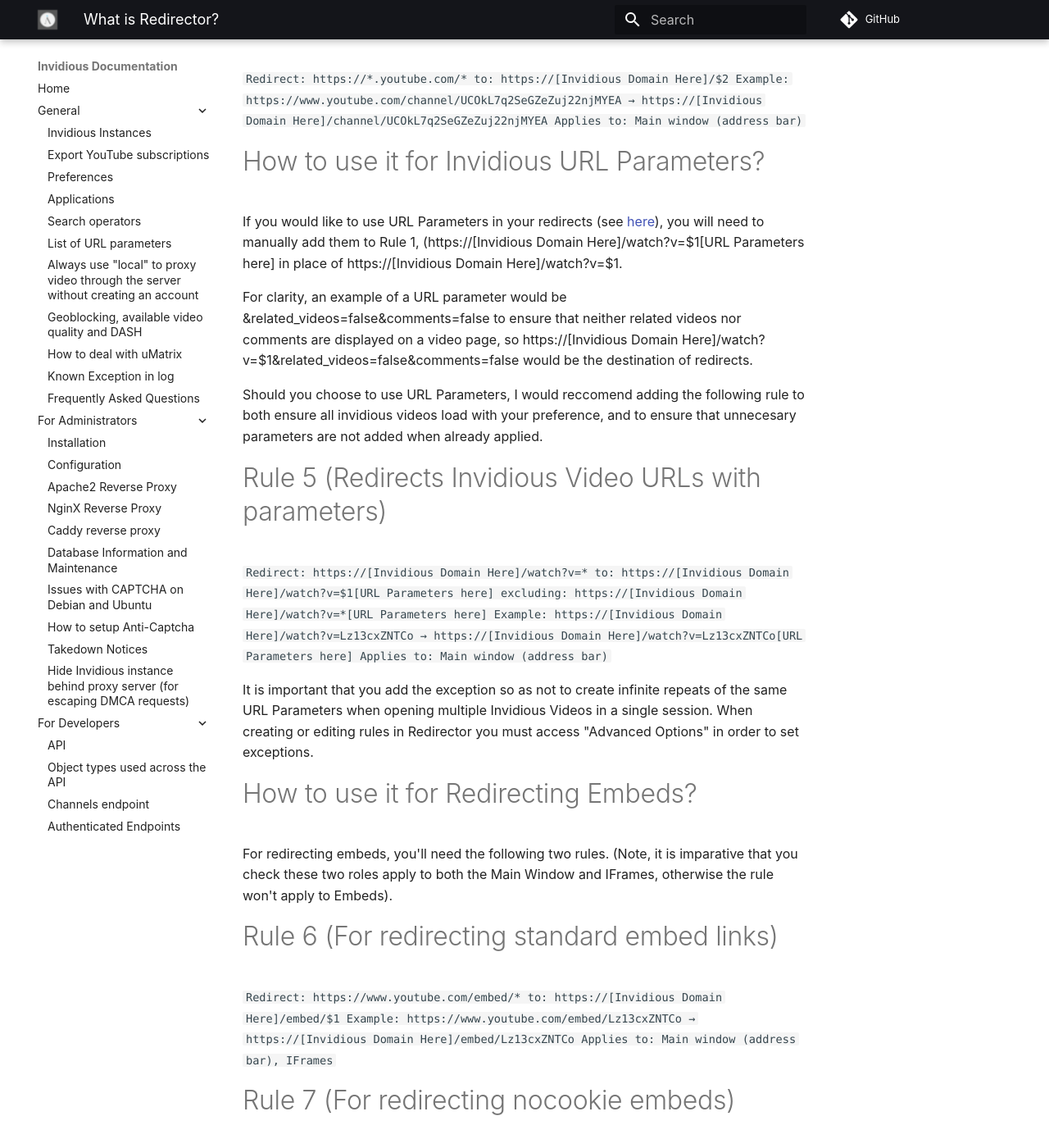
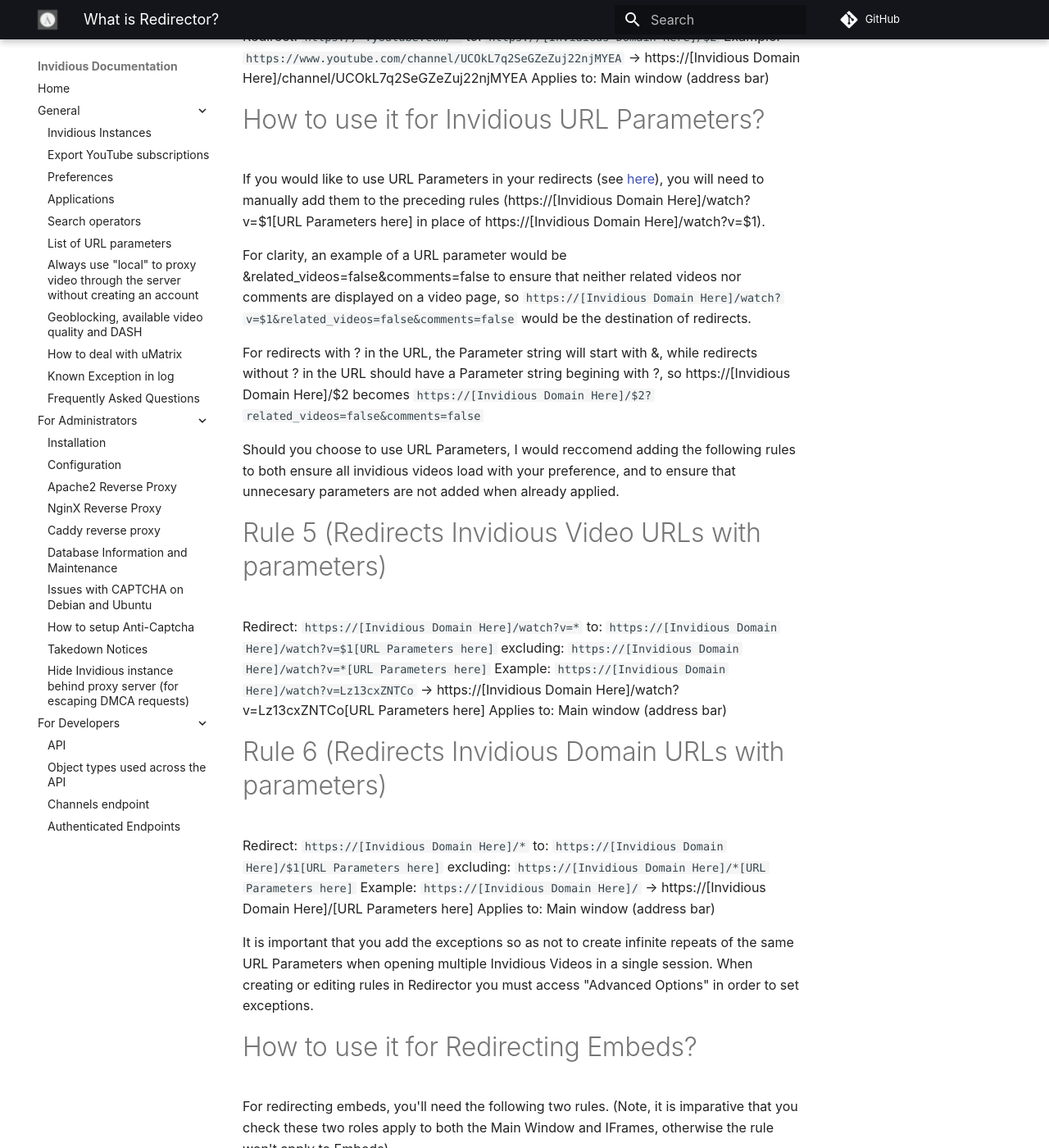
Before and after one commit to iv-org/documentation, an MkDocs documentation site: the page built from docs/redirector-setup.md, in a window 1280 px wide and 1400 px high, scrolled down 1301 px. Shown: the whole window at 82% size. Built offline with MkDocs 1.6.1 and Material for MkDocs 9.7.7, drawn with Linux system fonts in a browser that asks for light colours; comment, search, counter and statistics services are not loaded; some of the changed text lies outside the part shown.

Commit message:
I think I did the formatting right. Also...
I added an additional rule for redirecting Invidious URLs that aren't video players, so that it's easier to enforce sitewide preferences like theme and language.

````diff
--- a/docs/redirector-setup.md
+++ b/docs/redirector-setup.md
@@ -12,68 +12,78 @@
 
 # Rule 1 (Redirect Video URLs)
 
-`Redirect https://*youtube.com/watch?*v=*
- to: https://[Invidious Domain Here]/watch?$2v=$3
- Example: https://www.youtube.com/watch?v=Lz13cxZNTCo → https://[Invidious Domain Here]/watch?v=Lz13cxZNTCo
- Applies to: Main window (address bar)Redirect: https://youtu.be/*`
+Redirect ```https://*youtube.com/watch?*v=*```
+ to: ```https://[Invidious Domain Here]/watch?$2v=$3```
+ Example: ```https://www.youtube.com/watch?v=Lz13cxZNTCo``` → https://[Invidious Domain Here]/watch?v=Lz13cxZNTCo
+ Applies to: Main window (address bar)
 
 # Rule 2 (Redirects the youtu.be domain, typically accociated with URLs generated by the "Share" button)
 
-`Redirect: https://youtu.be/*
-to: https://[Invidious Domain Here]/watch?v=$1
-Example: https://youtu.be/Ae5yV4p7uh8?t=35 → https://[Invidious Domain Here]/watch?v=Ae5yV4p7uh8?t=35
-Applies to: Main window (address bar)`
+Redirect: ```https://youtu.be/*```
+to: ```https://[Invidious Domain Here]/watch?v=$1```
+Example: ```https://youtu.be/Ae5yV4p7uh8?t=35``` → https://[Invidious Domain Here]/watch?v=Ae5yV4p7uh8?t=35
+Applies to: Main window (address bar)
 
 # Rule 3 (Redirects Search Results, useful for those who use DDG bangs or search extensions to search YouTube and would like those properly redirected to Invidious)
 
-`Redirect: https://www.youtube.com/results?search_query=*&page
-to: https://[Invidious Domain Here]/search?q=$1
-Example: https://www.youtube.com/results?search_query=Smash+Bros+Trailer&page → https://[Invidious Domain Here]/search?q=Smash+Bros+Trailer
-Applies to: Main window (address bar)`
+Redirect: ```https://www.youtube.com/results?search_query=*&page```
+to: ```https://[Invidious Domain Here]/search?q=$1```
+Example: ```https://www.youtube.com/results?search_query=Smash+Bros+Trailer&page``` → https://[Invidious Domain Here]/search?q=Smash+Bros+Trailer
+Applies to: Main window (address bar)
 
 
 # Rule 4 (Redirects the YouTube Domain itself, IE: channel pages and the homepage)
 
-`Redirect: https://*.youtube.com/*
-to: https://[Invidious Domain Here]/$2
-Example: https://www.youtube.com/channel/UCOkL7q2SeGZeZuj22njMYEA → https://[Invidious Domain Here]/channel/UCOkL7q2SeGZeZuj22njMYEA
-Applies to: Main window (address bar)`
+Redirect: ```https://*.youtube.com/*```
+to: ```https://[Invidious Domain Here]/$2```
+Example: ```https://www.youtube.com/channel/UCOkL7q2SeGZeZuj22njMYEA``` → https://[Invidious Domain Here]/channel/UCOkL7q2SeGZeZuj22njMYEA
+Applies to: Main window (address bar)
 
 # How to use it for Invidious URL Parameters?
 
-If you would like to use URL Parameters in your redirects (see [here](https://github.com/cloudrac3r/invidious-documentation/blob/master/List-of-URL-parameters.md)), you will need to manually add them to Rule 1, (https://[Invidious Domain Here]/watch?v=$1[URL Parameters here] in place of https://[Invidious Domain Here]/watch?v=$1.
+If you would like to use URL Parameters in your redirects (see [here](https://github.com/cloudrac3r/invidious-documentation/blob/master/List-of-URL-parameters.md)), you will need to manually add them to the preceding rules (https://[Invidious Domain Here]/watch?v=$1[URL Parameters here] in place of https://[Invidious Domain Here]/watch?v=$1).
 
-For clarity, an example of a URL parameter would be &related_videos=false&comments=false to ensure that neither related videos nor comments are displayed on a video page, so https://[Invidious Domain Here]/watch?v=$1&related_videos=false&comments=false would be the destination of redirects.
+For clarity, an example of a URL parameter would be &related_videos=false&comments=false to ensure that neither related videos nor comments are displayed on a video page, so ```https://[Invidious Domain Here]/watch?v=$1&related_videos=false&comments=false``` would be the destination of redirects.
 
-Should you choose to use URL Parameters, I would reccomend adding the following rule to both ensure all invidious videos load with your preference, and to ensure that unnecesary parameters are not added when already applied.
+For redirects with ? in the URL, the Parameter string will start with &, while redirects without ? in the URL should have a Parameter string begining with ?, so https://[Invidious Domain Here]/$2 becomes ```https://[Invidious Domain Here]/$2?related_videos=false&comments=false```
+
+Should you choose to use URL Parameters, I would reccomend adding the following rules to both ensure all invidious videos load with your preference, and to ensure that unnecesary parameters are not added when already applied.
 
 # Rule 5 (Redirects Invidious Video URLs with parameters)
 
-`Redirect: https://[Invidious Domain Here]/watch?v=*
-to: https://[Invidious Domain Here]/watch?v=$1[URL Parameters here]
-excluding: https://[Invidious Domain Here]/watch?v=*[URL Parameters here]
-Example: https://[Invidious Domain Here]/watch?v=Lz13cxZNTCo → https://[Invidious Domain Here]/watch?v=Lz13cxZNTCo[URL Parameters here]
-Applies to: Main window (address bar)`
+Redirect: ```https://[Invidious Domain Here]/watch?v=*```
+to: ```https://[Invidious Domain Here]/watch?v=$1[URL Parameters here]```
+excluding: ```https://[Invidious Domain Here]/watch?v=*[URL Parameters here]```
+Example: ```https://[Invidious Domain Here]/watch?v=Lz13cxZNTCo``` → https://[Invidious Domain Here]/watch?v=Lz13cxZNTCo[URL Parameters here]
+Applies to: Main window (address bar)
 
-It is important that you add the exception so as not to create infinite repeats of the same URL Parameters when opening multiple Invidious Videos in a single session. When creating or editing rules in Redirector you must access "Advanced Options" in order to set exceptions.
+# Rule 6 (Redirects Invidious Domain URLs with parameters)
+
+Redirect: ```https://[Invidious Domain Here]/*```
+to: ```https://[Invidious Domain Here]/$1[URL Parameters here]```
+excluding: ```https://[Invidious Domain Here]/*[URL Parameters here]```
+Example: ```https://[Invidious Domain Here]/``` → https://[Invidious Domain Here]/[URL Parameters here]
+Applies to: Main window (address bar)
+
+It is important that you add the exceptions so as not to create infinite repeats of the same URL Parameters when opening multiple Invidious Videos in a single session. When creating or editing rules in Redirector you must access "Advanced Options" in order to set exceptions.
 
 # How to use it for Redirecting Embeds?
 
 For redirecting embeds, you'll need the following two rules. (Note, it is imparative that you check these two roles apply to both the Main Window and IFrames, otherwise the rule won't apply to Embeds).
 
-# Rule 6 (For redirecting standard embed links)
+# Rule 7 (For redirecting standard embed links)
 
-`Redirect: https://www.youtube.com/embed/*
-to: https://[Invidious Domain Here]/embed/$1
-Example: https://www.youtube.com/embed/Lz13cxZNTCo → https://[Invidious Domain Here]/embed/Lz13cxZNTCo
-Applies to: Main window (address bar), IFrames`
+Redirect: ```https://www.youtube.com/embed/*```
+to: ```https://[Invidious Domain Here]/embed/$1```
+Example: ```https://www.youtube.com/embed/Lz13cxZNTCo``` → https://[Invidious Domain Here]/embed/Lz13cxZNTCo
+Applies to: Main window (address bar), IFrames
 
-# Rule 7 (For redirecting nocookie embeds)
+# Rule 8 (For redirecting nocookie embeds)
 
-`Redirect: https://www.youtube-nocookie.com/embed/*
-to: https://[Invidious Domain Here]/embed/$1
-Example: https://www.youtube-nocookie.com/embed/Lz13cxZNTCo → https://[Invidious Domain Here]/embed/Lz13cxZNTCo
-Applies to: Main window (address bar), IFrames`
+Redirect: ```https://www.youtube-nocookie.com/embed/*```
+to: ```https://[Invidious Domain Here]/embed/$1```
+Example: ```https://www.youtube-nocookie.com/embed/Lz13cxZNTCo``` → https://[Invidious Domain Here]/embed/Lz13cxZNTCo
+Applies to: Main window (address bar), IFrames
 
 
 
@@ -81,16 +91,16 @@
 
 Finally, if you like to subscribe to channels using RSS feeds, the following two rules will redirect Invidious RSS feeds to their YouTube equivelants. This way you'll still have access to your feeds should you need to migrate to another instance.
 
-# Rule 8 (For redirecting channel feeds)
+# Rule 9 (For redirecting channel feeds)
 
-`Redirect: https://[Invidious Domain Here]/feed/channel/*
-to: https://www.youtube.com/feeds/videos.xml?channel_id=$1
-Example: https://[Invidious Domain Here]/feed/channel/UCOkL7q2SeGZeZuj22njMYEA → https://www.youtube.com/feeds/videos.xml?channel_id=UCOkL7q2SeGZeZuj22njMYEA
-Applies to: Main window (address bar)`
+Redirect: ```https://[Invidious Domain Here]/feed/channel/*```
+to: ```https://www.youtube.com/feeds/videos.xml?channel_id=$1```
+Example: ```https://[Invidious Domain Here]/feed/channel/UCOkL7q2SeGZeZuj22njMYEA``` → https://www.youtube.com/feeds/videos.xml?channel_id=UCOkL7q2SeGZeZuj22njMYEA
+Applies to: Main window (address bar)
 
-# Rule 9 (For redirecting playlist feeds)
+# Rule 10 (For redirecting playlist feeds)
 
-`Redirect: https://[Invidious Domain Here]/feed/playlist/*
-to: https://www.youtube.com/feeds/videos.xml?playlist_id=$1
-Example: https://[Invidious Domain Here]/feed/playlist/PLY_6uAtgkYXl1sPyzNa2UFQYgPj2qA-qj → https://www.youtube.com/feeds/videos.xml?playlist_id=PLY_6uAtgkYXl1sPyzNa2UFQYgPj2qA-qj
-Applies to: Main window (address bar)`
+Redirect: ```https://[Invidious Domain Here]/feed/playlist/*```
+to: ```https://www.youtube.com/feeds/videos.xml?playlist_id=$1```
+Example: ```https://[Invidious Domain Here]/feed/playlist/PLY_6uAtgkYXl1sPyzNa2UFQYgPj2qA-qj``` → https://www.youtube.com/feeds/videos.xml?playlist_id=PLY_6uAtgkYXl1sPyzNa2UFQYgPj2qA-qj
+Applies to: Main window (address bar)
````
